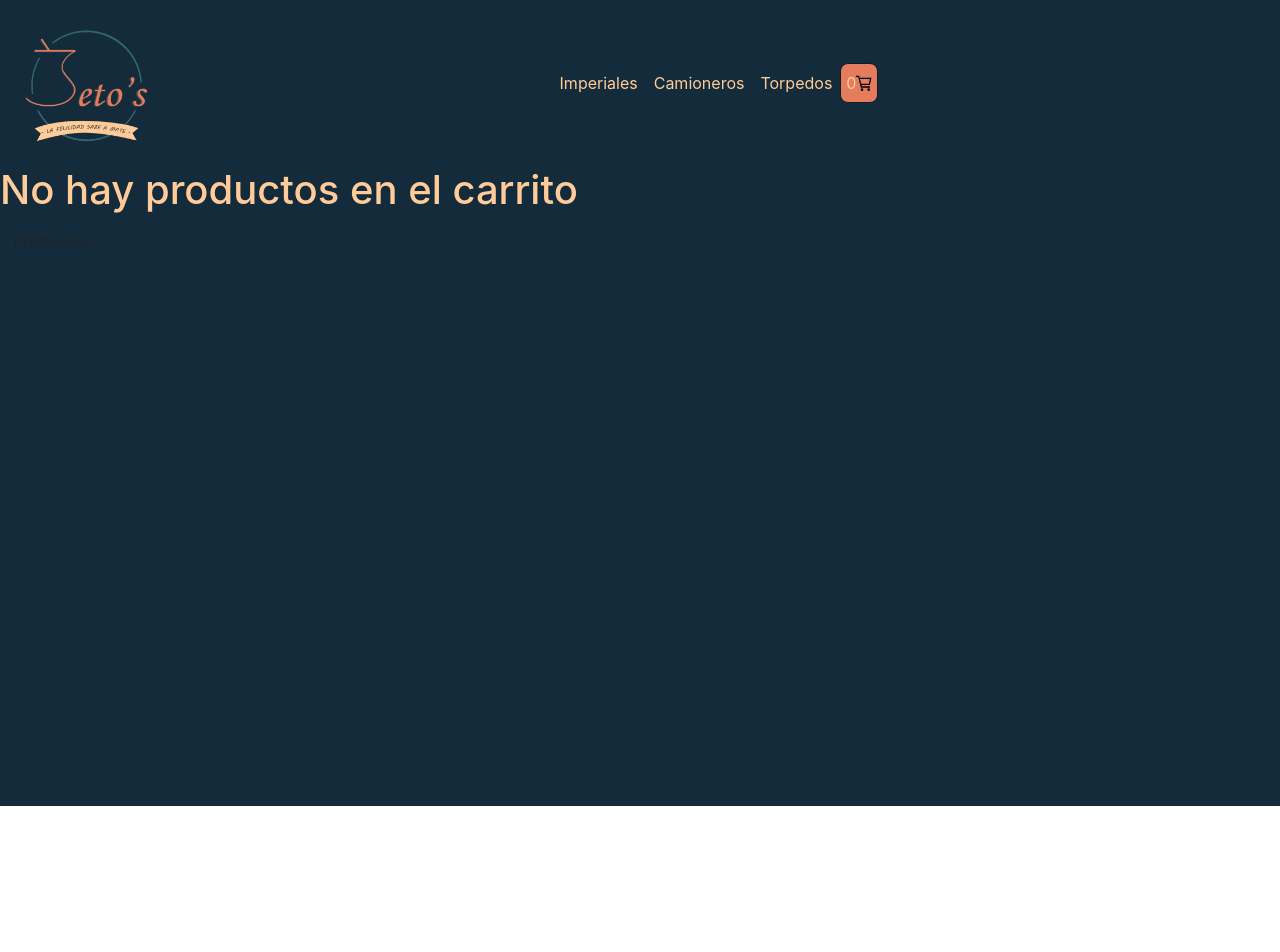
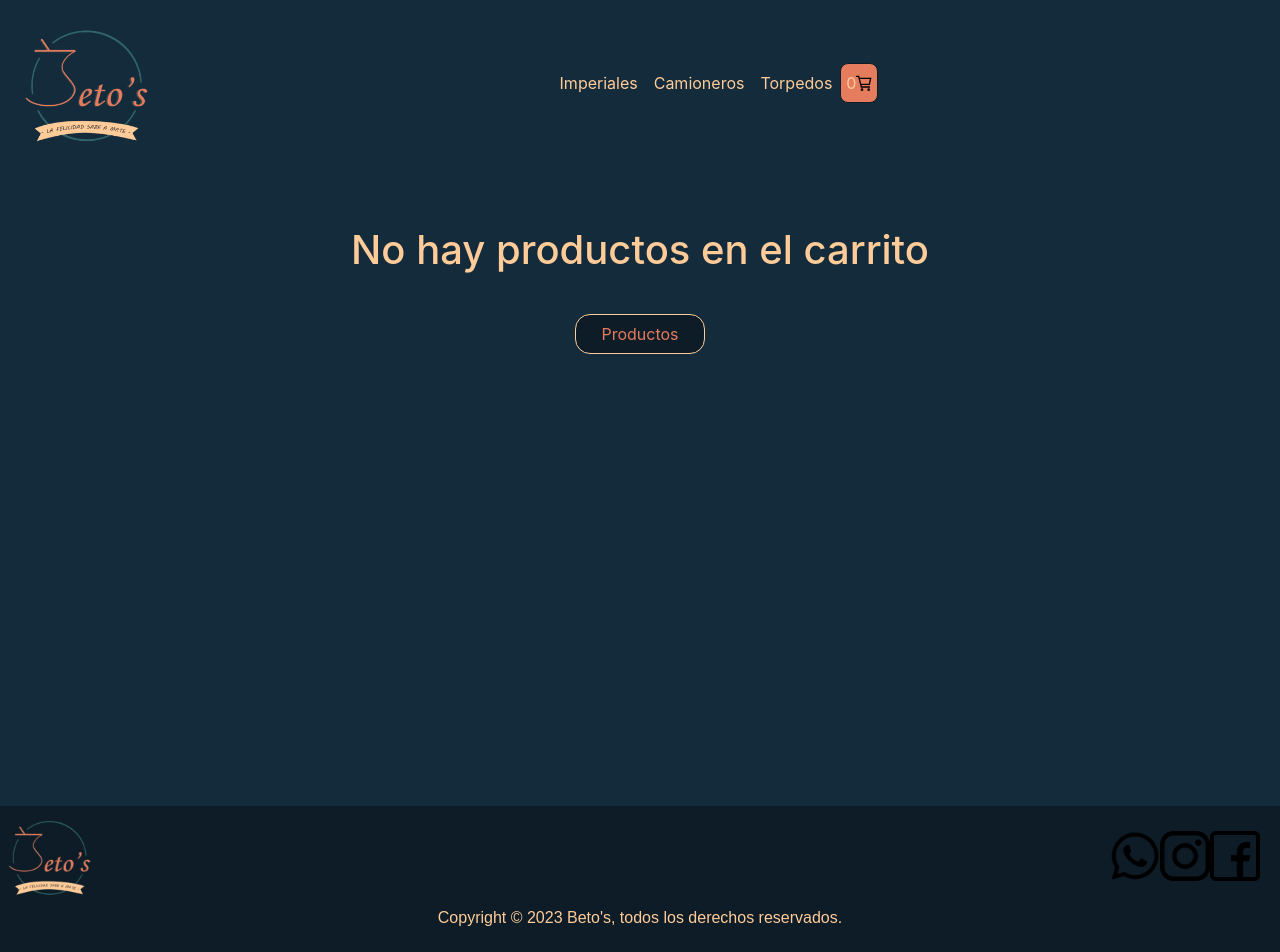
Before and after one commit to nico-villegas/final-react, a React (Create React App) app: page /cart in a window 1280 px wide. Shown: the top 952 px of the page. Before the commit the page ends 806 px from the top, so only its background shows below. Built offline with nearby package versions, Linux system fonts and the light colour scheme.

Commit message:
Agregando el footer

```diff
--- a/src/components/Cart/Cart.css
+++ b/src/components/Cart/Cart.css
@@ -5,11 +5,17 @@
 
 .container-carrito-vacio h1{
     color: #ffcc99;
+    margin-top: 60px;
+    margin-bottom: 30px;
 }
 
 .cart{
-    height: 80vh;
+    height: 50%;
     background-color: #142b3b;
+}
+
+.cart .container-card-item{
+    height: 100%;
 }
 
 .cart h3{
@@ -17,7 +23,7 @@
     color: #ffcc99;
 }
 
-.cart .btn-checkout{
+.btn-checkout{
     display: flex;
     align-items: center;
     justify-content: center;
--- a/src/components/Cart/Cart.jsx
+++ b/src/components/Cart/Cart.jsx
@@ -9,20 +9,22 @@ const Cart = () => {
 
     if (totalQuantity === 0) {
         return (
-            <div className='container-carrito-vacio'>
+            <div className='container-carrito-vacio d-flex flex-column align-items-center'>
                 <h1>No hay productos en el carrito</h1>
-                <Link to='/' className='btn'>Productos</Link>
+                <Link to='/' className='btn-checkout btn'>Productos</Link>
             </div>
         )
     }
 
     return (
-        <div className='cart d-flex flex-column align-items-center'>
-            {cart.map(p => <CartItem key={p.id} {...p} />)}
-            <h3>Total: ${total}</h3>
-            <div className='d-flex flex-row justify-content-around'>
-                <button onClick={() => clearCart()} className='btn-checkout btn' >Limpiar carrito</button>
-                <Link className='btn-checkout btn' to='/checkout'>Comprar carrito</Link>
+        <div className='cart d-flex flex-column align-items-center justify-content-center'>
+            <div className='container-card-item d-flex flex-column align-items-center'>
+                {cart.map(p => <CartItem key={p.id} {...p} />)}
+                <h3>Total: ${total}</h3>
+                <div className='d-flex flex-row justify-content-around'>
+                    <button onClick={() => clearCart()} className='btn-checkout btn' >Limpiar carrito</button>
+                    <Link className='btn-checkout btn' to='/checkout'>Comprar carrito</Link>
+                </div>
             </div>
         </div>
     )
--- a/src/components/Footer/Footer.css
+++ b/src/components/Footer/Footer.css
@@ -1,6 +1,66 @@
+
 .grid-container-footer {
+    height: 20vh;
     background-color: #0d1c27;
     font-family: 'Poppins', sans-serif;
+    justify-content: space-between;
+    display: grid;
+    grid-template-columns: repeat(2, 1fr);
+    grid-template-rows: 100px 50px;
+    grid-template-areas: "logo img" "parrafo parrafo";
+}
+
+.grid-container-footer .footer-link {
+    grid-area: logo;
+    display: flex;
+    justify-content: none;
+    align-items: center;
+    flex-direction: row;
+}
+
+.grid-container-footer .footer-link a img {
+    width: 100px;
+    height: 100px;
+}
+
+.grid-container-footer .grid-footer-img {
+    grid-area: img;
+    display: flex;
+    justify-content: end;
+    align-items: center;
+    flex-direction: row;
+}
+
+.grid-container-footer .grid-footer-img .footer-img {
+    margin-right: 20px;
+}
+
+.grid-container-footer .grid-footer-img .footer-img a img {
+    width: 50px;
+    height: 50px;
+    transition: 1s;
+}
+
+.grid-container-footer .grid-footer-img .footer-img a img:hover {
+    transform: scale(1.1);
+}
+
+.grid-container-footer .footer-parrafo {
+    color: #ffcc99;
+    grid-area: parrafo;
+    display: flex;
+    justify-content: center;
+    align-items: none;
+    flex-direction: row;
+}
+
+
+
+
+
+
+/* .grid-container-footer {
+    background-color: #0d1c27;
     justify-content: space-between;
     display: grid;
     grid-template-columns: repeat(2, 1fr);
@@ -9,3 +69,62 @@
         "logo img"
         "parrafo parrafo";
 }
+
+
+.grid-container-footer .footer-link {
+    grid-area: logo;
+}
+
+.grid-container-footer .footer-link a img {
+    width: 100px;
+    height: 100px;
+}
+
+
+.grid-container-footer  */
+/*
+.grid-container-footer{
+    background-color: nth($paleta-colores , 1 );
+    font-family: 'Poppins', sans-serif;
+    justify-content: space-between;
+    display: grid;
+    grid-template-columns: repeat(2,1fr);
+    grid-template-rows: 100px 50px;
+    grid-template-areas:
+    "logo img"
+    "parrafo parrafo"
+    ;
+    .footer-link{
+        grid-area: logo;
+        @include flex (flex,none,center,row);
+        a{
+            img{
+                width: 100px;
+                height: 100px;
+            }
+        }
+    }
+    .grid-footer-img{
+        grid-area: img;
+        @include flex (flex,end,center,row);
+        .footer-img{
+            margin-right: 20px;
+            a{
+                img{
+                    width: 50px;
+                    height: 50px;
+                    transition: 1s;
+                    &:hover{
+                        transform: scale(1.1);
+                    }
+                }
+            }
+        }
+    }
+    .footer-parrafo{
+        color: nth($paleta-colores , 5 );
+        grid-area: parrafo;
+        @include flex (flex,center,none,row);
+    }
+}
+*/
--- a/src/components/Footer/Footer.jsx
+++ b/src/components/Footer/Footer.jsx
@@ -1,3 +1,4 @@
+import './Footer.css'
 import React from 'react'
 import { Link } from 'react-router-dom'
 import logo from '../../img/logo-nuevo-color.png'
@@ -11,7 +12,7 @@ const Footer = () => {
             <div className="grid-container-footer">
                 <div className="footer-link">
                     <Link to='/'>
-                        <img id='logo-home' src={logo} alt="logo-home" />
+                        <img src={logo} alt="logo-home" />
                     </Link>
                 </div>
                 <div className="grid-footer-img">
--- a/src/components/ItemDetailContainer/ItemDetailContainer.css
+++ b/src/components/ItemDetailContainer/ItemDetailContainer.css
@@ -1,3 +1,7 @@
 .container-detail{
     background-color: #142b3b;
 }
+
+.spinner-border{
+    color: #e47c5d;
+}
--- a/src/components/ItemDetailContainer/ItemDetailContainer.jsx
+++ b/src/components/ItemDetailContainer/ItemDetailContainer.jsx
@@ -34,7 +34,11 @@ const ItemDetailContainer = () => {
 
     return (
         <section className='container-detail d-flex justify-content-center aling-items-center'>
-            {loading && <h1>Cargando...</h1>}
+            {loading && <h1 className='d-flex justify-content-center'>
+                {<div class="spinner-border" role="status">
+                    <span class="visually-hidden">Loading...</span>
+                </div>}
+            </h1>}
             {!loading && <ItemDetail {...product} />}
 
         </section>
--- a/src/components/ItemListContainer/ItemListContainer.css
+++ b/src/components/ItemListContainer/ItemListContainer.css
@@ -1,7 +1,3 @@
 .item-list-container{
     background-color: #142b3b;
 }
-
-.item-list-container h1{
-    color: #e47c5d;
-}
--- a/src/components/ItemListContainer/ItemListContainer.jsx
+++ b/src/components/ItemListContainer/ItemListContainer.jsx
@@ -40,8 +40,12 @@ const Itemlistcontainer = () => {
 
     return (
         <div className='item-list-container'>
-            {loading && <h1 className='d-felx flex-row justify-content-center'>Cargando...</h1>}
-            {!loading &&  products.length > 0 && <ItemList products={products}/>}
+            {loading && <h1 className='d-flex justify-content-center'>
+                {<div class="spinner-border" role="status">
+                    <span class="visually-hidden">Loading...</span>
+                </div>}
+            </h1>}
+            {!loading && products.length > 0 && <ItemList products={products} />}
 
         </div>
     );
--- a/src/routes/Rutas.jsx
+++ b/src/routes/Rutas.jsx
@@ -5,6 +5,7 @@ import ItemDetailContainer from '../components/ItemDetailContainer/ItemDetailCon
 import { CartProvider } from '../context/CartContext'
 import Cart from '../components/Cart/Cart'
 import Checkout from '../components/Chekout/Checkout'
+import Footer from '../components/Footer/Footer'
 
 const Rutas = () => {
     return (
@@ -19,6 +20,7 @@ const Rutas = () => {
                     <Route path='/checkout' element={<Checkout/>} />
                     <Route path='*' element={<h1>404 NOT FOUND</h1>} />
                 </Routes>
+                <Footer/>
             </CartProvider>
         </BrowserRouter>
     )
```
